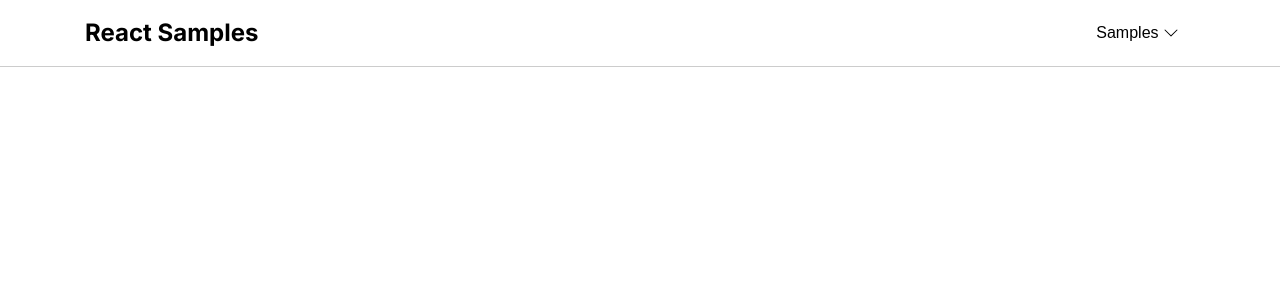
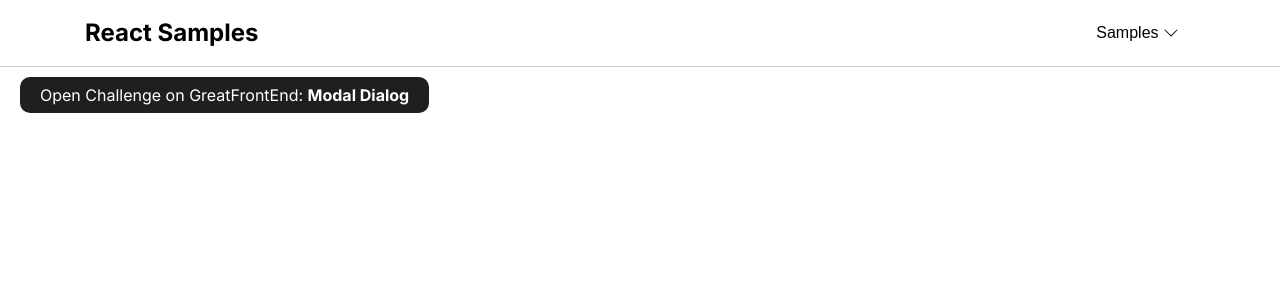
Before and after one commit to arjay07/react-samples, a React (Vite) app: page /modal-dialog in a window 1280 px wide. Shown: the top 300 px of the page. Built offline with nearby package versions, Linux system fonts and the light colour scheme.

Commit message:
Add ModalDialog component and view; update route configuration to include Modal Dialog

```diff
--- /dev/null
+++ b/src/components/ModalDialog.tsx
@@ -0,0 +1,9 @@
+import React from 'react';
+
+
+const ModalDialog: React.FC = ({ }) => {
+
+    return (<></>);
+};
+
+export default ModalDialog;
--- a/src/routes/routeConfig.ts
+++ b/src/routes/routeConfig.ts
@@ -1,5 +1,6 @@
 import ImageCarouselView from "../views/ImageCarouselView";
 import ImageCarouselViewII from "../views/ImageCarouselViewII";
+import ModalDialogView from "../views/ModalDialogView";
 import TicTacToeView from "../views/TicTacToeView";
 
 export type RouteConfig = {
@@ -23,5 +24,10 @@ export const routes: RouteConfig[] = [
         label: "Tic Tac Toe",
         path: "/tic-tac-toe",
         component: TicTacToeView,
+    },
+    {
+        label: "Modal Dialog",
+        path: "/modal-dialog",
+        component: ModalDialogView,
     }
 ].sort((a, b) => a.label.localeCompare(b.label));
--- /dev/null
+++ b/src/views/ModalDialogView.tsx
@@ -0,0 +1,17 @@
+import React from 'react';
+import ModalDialog from '../components/ModalDialog';
+
+const TicTacToeView: React.FC = () => {
+    return (
+        <>
+            <div className="referenceLink">
+            <a className="btnLink" href="https://www.greatfrontend.com/interviews/study/gfe75/questions/user-interface/modal-dialog/react" target="_blank" rel="noopener noreferrer">
+                Open Challenge on GreatFrontEnd: <span className="fw-bold">Modal Dialog</span>
+            </a>
+            </div>
+            <ModalDialog/>
+        </>
+    );
+};
+
+export default TicTacToeView;
```
Also changed, not shown: src/components/ModalDialog.module.css (added).
